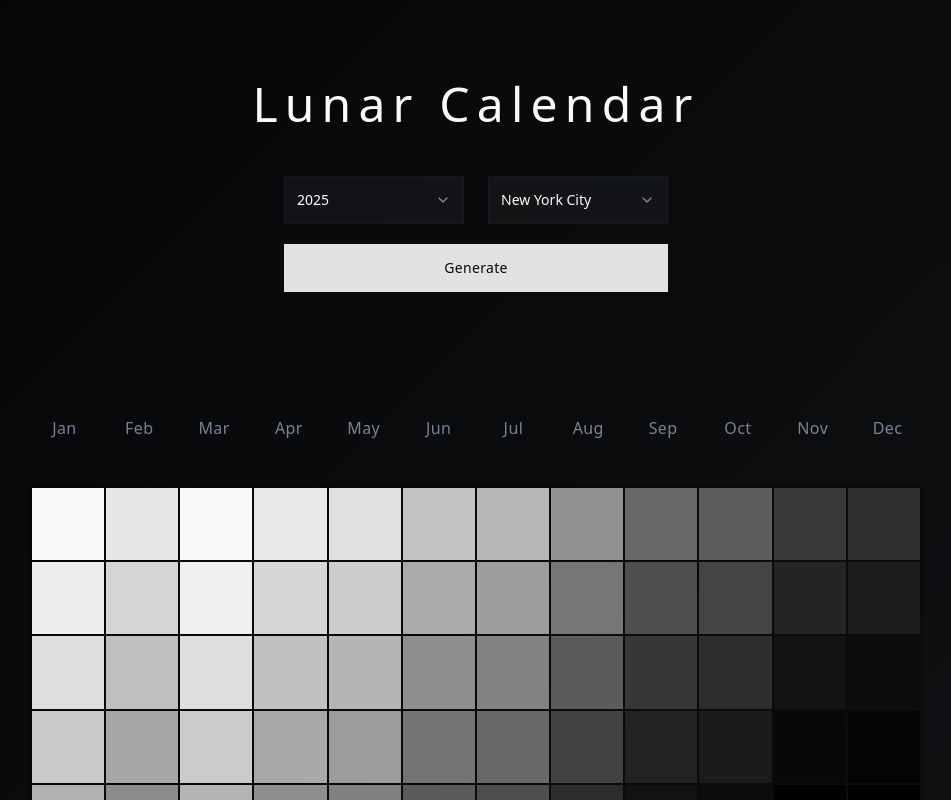
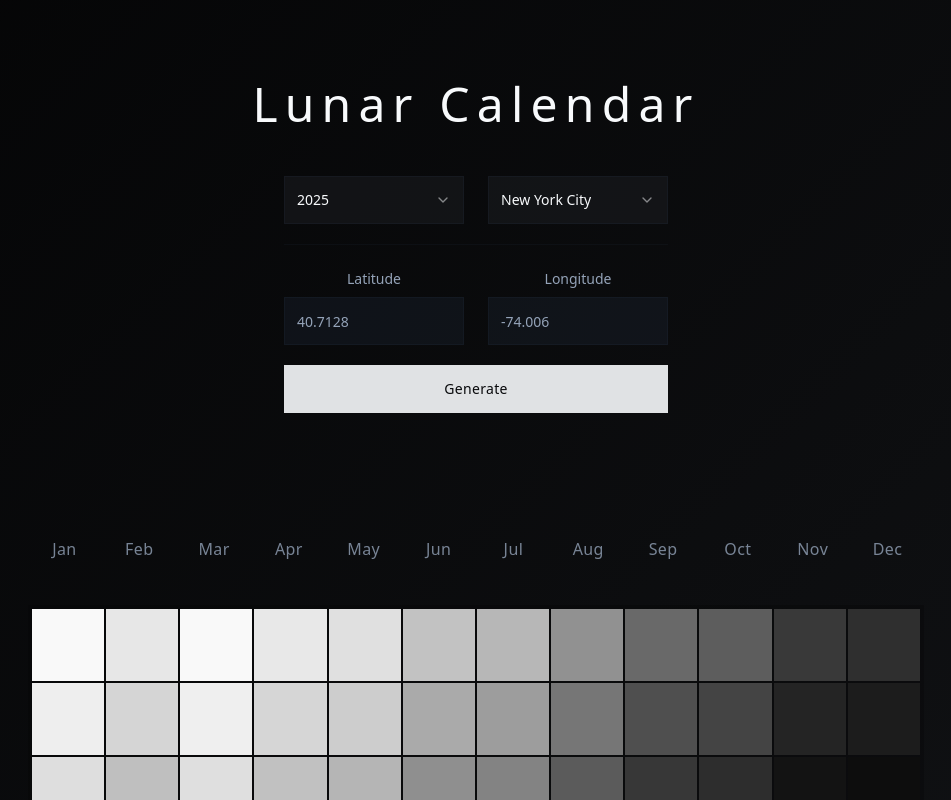
Before and after one commit to pgkotvis/lunar-celestial-canvas, a React (Vite) app: page / in a window 1280 px wide. Shown: the top 800 px of the page, without its empty margins (164-1115 px from the left). Built offline with nearby package versions, Linux system fonts and the light colour scheme.

Commit message:
Fix coordinate display bug
The coordinate input fields are now always visible, with their editability controlled by the selected location. This provides better visual feedback and ensures users can see coordinate updates when changing locations.

```diff
--- a/src/components/LunarCalendarControls.tsx
+++ b/src/components/LunarCalendarControls.tsx
@@ -89,9 +89,12 @@ export function LunarCalendarControls({
         </div>
       </div>
 
-      {/* Coordinate Inputs - Only show when custom is selected */}
-      {selectedLocation === 'custom' && (
-        <div className="grid grid-cols-2 gap-6 pt-6 border-t border-border/20">
+      {/* Coordinate Inputs - Always visible, editable only when custom is selected */}
+      <div className="grid grid-cols-2 gap-6 pt-6 border-t border-border/20">
+        <div>
+          <Label htmlFor="latitude" className="text-sm text-muted-foreground mb-2 block">
+            Latitude
+          </Label>
           <Input
             id="latitude"
             type="number"
@@ -101,9 +104,19 @@ export function LunarCalendarControls({
               setLatitude(parseFloat(e.target.value) || 0);
               handleCoordinateChange();
             }}
-            className="w-full h-12 bg-lunar-surface/50 border-border/30"
+            readOnly={selectedLocation !== 'custom'}
+            className={`w-full h-12 border-border/30 ${
+              selectedLocation !== 'custom'
+                ? 'bg-muted/30 text-muted-foreground cursor-not-allowed'
+                : 'bg-lunar-surface/50'
+            }`}
             placeholder="Latitude (e.g., 40.7128)"
           />
+        </div>
+        <div>
+          <Label htmlFor="longitude" className="text-sm text-muted-foreground mb-2 block">
+            Longitude
+          </Label>
           <Input
             id="longitude"
             type="number"
@@ -113,11 +126,16 @@ export function LunarCalendarControls({
               setLongitude(parseFloat(e.target.value) || 0);
               handleCoordinateChange();
             }}
-            className="w-full h-12 bg-lunar-surface/50 border-border/30"
+            readOnly={selectedLocation !== 'custom'}
+            className={`w-full h-12 border-border/30 ${
+              selectedLocation !== 'custom'
+                ? 'bg-muted/30 text-muted-foreground cursor-not-allowed'
+                : 'bg-lunar-surface/50'
+            }`}
             placeholder="Longitude (e.g., -74.0060)"
           />
         </div>
-      )}
+      </div>
 
       {/* Generate Button */}
       <Button
```
